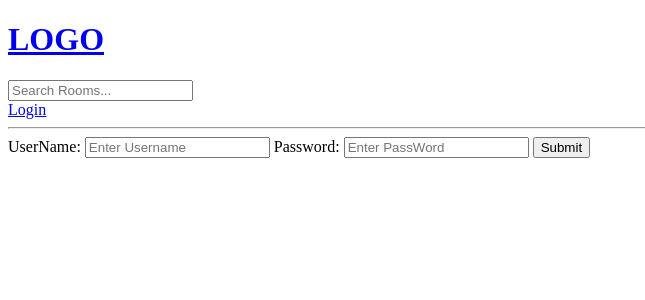
After one commit to Darshan2923/Django_Projects, a Django app: page /login/ in a window 1280 px wide. The commit adds this page. Shown: the top 300 px of the page, without its empty margins (0-645 px from the left). Run offline with Django 4.2, Linux system fonts and the light colour scheme.

Commit message:
Added login functionality

```diff
--- /dev/null
+++ b/studyapp/templates/studyapp/login_register.html
@@ -0,0 +1,16 @@
+{%extends 'main.html'%}
+
+{%block content%}
+<div>
+    <form action="" method="get">
+        {%csrf_token%}
+        <label for="username">UserName:</label>
+        <input type="text" placeholder="Enter Username" name="username">
+        <label for="password">Password:</label>
+        <input type="password" placeholder="Enter PassWord" name="password">
+
+        <input type="submit" value="Submit">
+
+    </form>
+</div>
+{%endblock content%}
--- a/studyapp/urls.py
+++ b/studyapp/urls.py
@@ -6,5 +6,6 @@ urlpatterns=[
     path('room/<str:pk>/',views.room,name='room'),
     path('create-room/',views.createRoom,name='create-room'),
     path('update-room/<str:pk>/',views.updateRoom,name='update-room'),
-    path('delete-room/<str:pk>/',views.deleteRoom,name='delete-room')
+    path('delete-room/<str:pk>/',views.deleteRoom,name='delete-room'),
+    path('login/',views.loginPage,name='login')
 ]
--- a/studyapp/views.py
+++ b/studyapp/views.py
@@ -3,6 +3,7 @@ from django.http import HttpResponse
 from .models import Room,Topic
 from .forms import RoomForm
 from django.db.models import Q
+from django.contrib.auth.models import User
 # Create your views here.
 
 # rooms=[
@@ -10,6 +11,19 @@ from django.db.models import Q
 #     {"id":2,'name':"Design with me"},
 #     {"id":3,'name':"Frontend development"},
 # ]
+
+#####I created this view in the last after DeleteRoom
+def loginPage(request):
+   if request.method=='POST':
+      username=request.POST.get('username')
+      password=request.POST.get('password')
+
+      try:
+         user=User.objects.get(username=username)
+      except:
+         print("User already exists!!!")
+   context={}
+   return render(request,'studyapp/login_register.html',context)
 
 def home(request):
     q=request.GET.get('q') if request.GET.get('q')!=None else ''
--- a/templates/main.html
+++ b/templates/main.html
@@ -15,6 +15,8 @@
     <form action="{%url 'home'%}" method="get">
         <input type="text" name="q" placeholder="Search Rooms...">
     </form>
+
+    <a href="{url 'login'}">Login</a>
     <hr>
     {% block content %}
     {%endblock content%}
```
Also changed, not shown: learnings_django.txt (+30 -0 lines).
